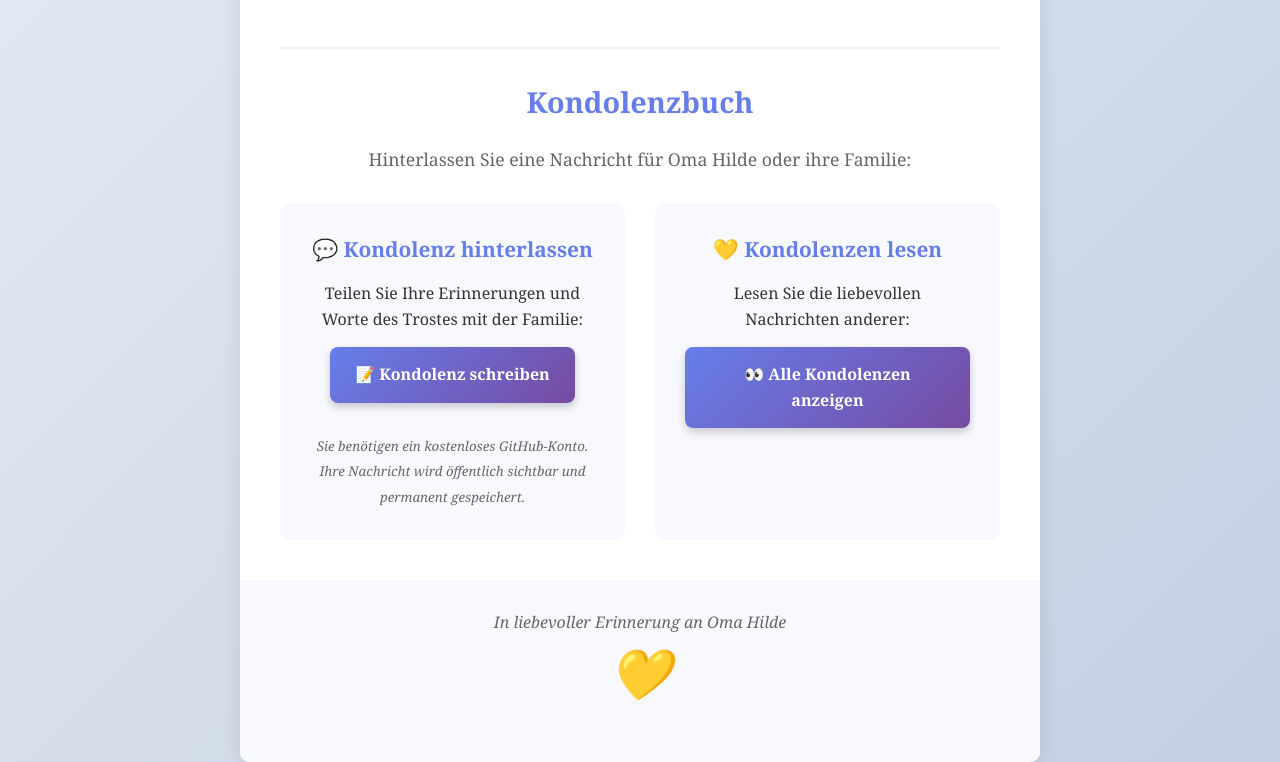
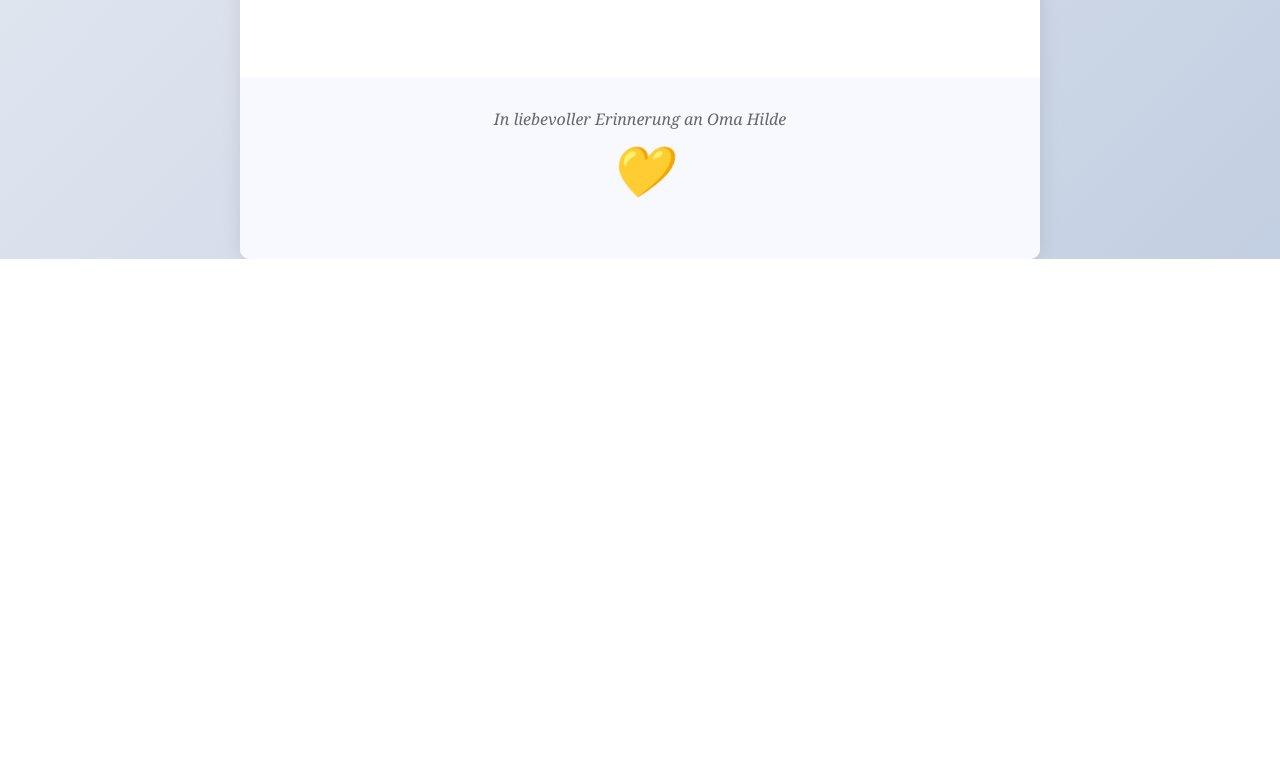
Before and after one commit to michaelwartmann/omahilde, a plain HTML site: page index.html in a window 1280 px wide. Shown: the part 1236-1998 px from the top of the page. After the commit the page ends 1495 px from the top, so only its background shows below. Drawn offline with Linux system fonts and the light colour scheme.

Commit message:
Add files via upload

```diff
--- a/index.html
+++ b/index.html
@@ -49,35 +49,6 @@
                 <p class="date">Juni 2025</p>
             </section>
 
-            <section class="condolences-section">
-                <h2>Kondolenzbuch</h2>
-                <p class="condolences-intro">
-                    Hinterlassen Sie eine Nachricht für Oma Hilde oder ihre Familie:
-                </p>
-
-                <div class="github-condolences">
-                    <div class="condolence-method">
-                        <h3>💬 Kondolenz hinterlassen</h3>
-                        <p>Teilen Sie Ihre Erinnerungen und Worte des Trostes mit der Familie:</p>
-                        <a href="https://github.com/michaelwartmann/omahilde/issues/new?labels=kondolenz&template=&title=Kondolenz%20für%20Oma%20Hilde"
-                           class="condolence-button" target="_blank">
-                            📝 Kondolenz schreiben
-                        </a>
-                        <p class="condolence-note">
-                            <small>Sie benötigen ein kostenloses GitHub-Konto. Ihre Nachricht wird öffentlich sichtbar und permanent gespeichert.</small>
-                        </p>
-                    </div>
-
-                    <div class="view-condolences">
-                        <h3>💛 Kondolenzen lesen</h3>
-                        <p>Lesen Sie die liebevollen Nachrichten anderer:</p>
-                        <a href="https://github.com/michaelwartmann/omahilde/issues?q=is%3Aissue+label%3Akondolenz"
-                           class="view-button" target="_blank">
-                            👀 Alle Kondolenzen anzeigen
-                        </a>
-                    </div>
-                </div>
-            </section>
         </main>
 
         <footer class="memorial-footer">
```
